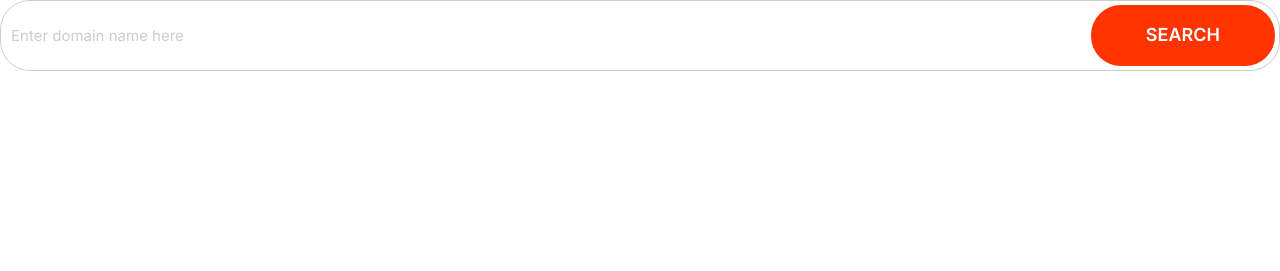
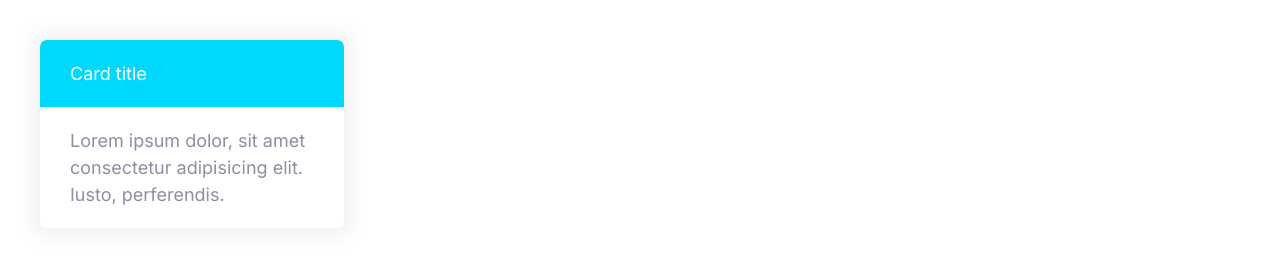
Before and after one commit to yerald-mora/html-css-course, a plain HTML site: page index.html in a window 1280 px wide. Drawn offline with Linux system fonts and the light colour scheme.

Commit message:
Build card component

```diff
--- a/css/styles.css
+++ b/css/styles.css
@@ -287,3 +287,26 @@
     font-size: 1.5rem;
   }
 }
+
+/* Cards */
+
+.card {
+  border-radius: 7px;
+  box-shadow: 0 0 20px 10px #f3f3f3;
+  overflow: hidden;
+}
+
+.card__header,
+.card__body {
+  padding: 2rem 3rem;
+}
+
+.card--primary .card__header {
+  background: var(--color-primary);
+  color: white;
+}
+
+.card--secondary .card__header {
+  background: var(--color-secondary);
+  color: white;
+}
--- a/index.html
+++ b/index.html
@@ -12,10 +12,14 @@
 </head>
 <body>
 
-    <div class="input-group">
-        <input type="text" class="input" placeholder="Enter domain name here">
-        <button class="btn btn--accent">Search</button>
-    </div>
+   <div style="width: 30%; padding: 4rem;">
+       <div class="card card--secondary">
+           <header class="card__header ">Card title</header>
+           <div class="card__body">
+               Lorem ipsum dolor, sit amet consectetur adipisicing elit. Iusto, perferendis.
+           </div>
+       </div>
+   </div>
 
 </body>
 </html>
```
Also changed, not shown: card.html (added, +6 -0 lines).
